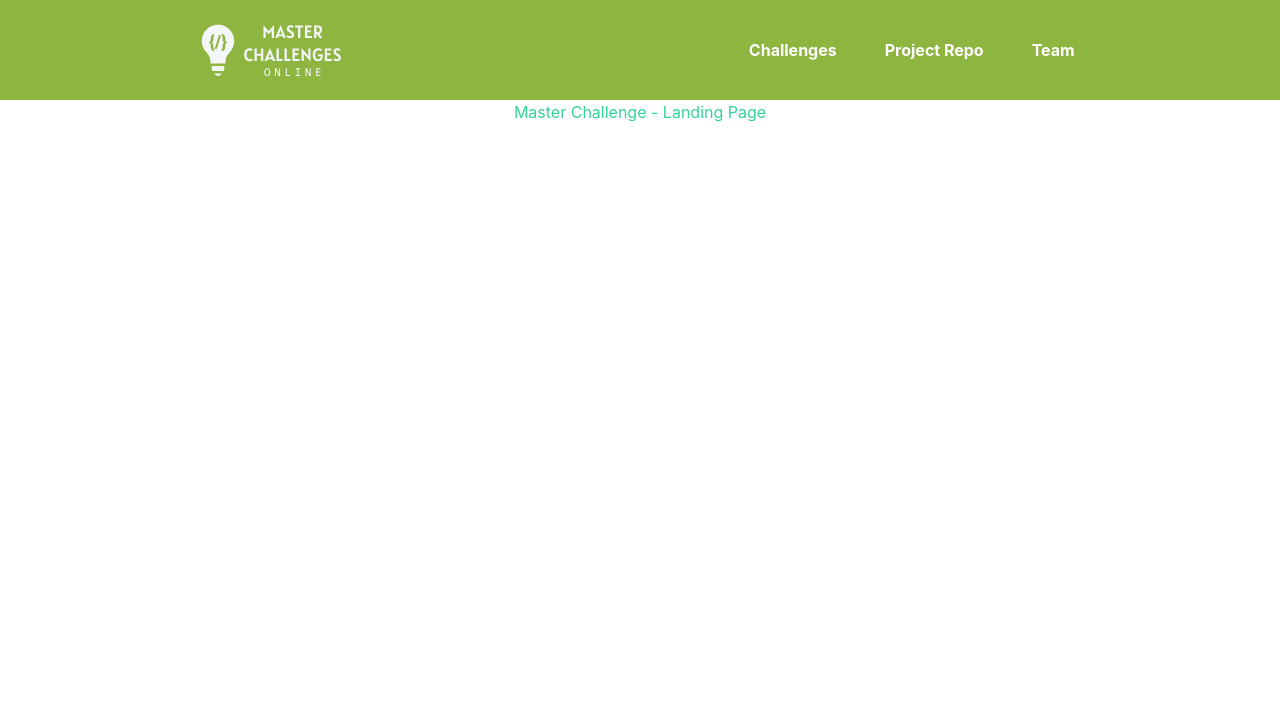
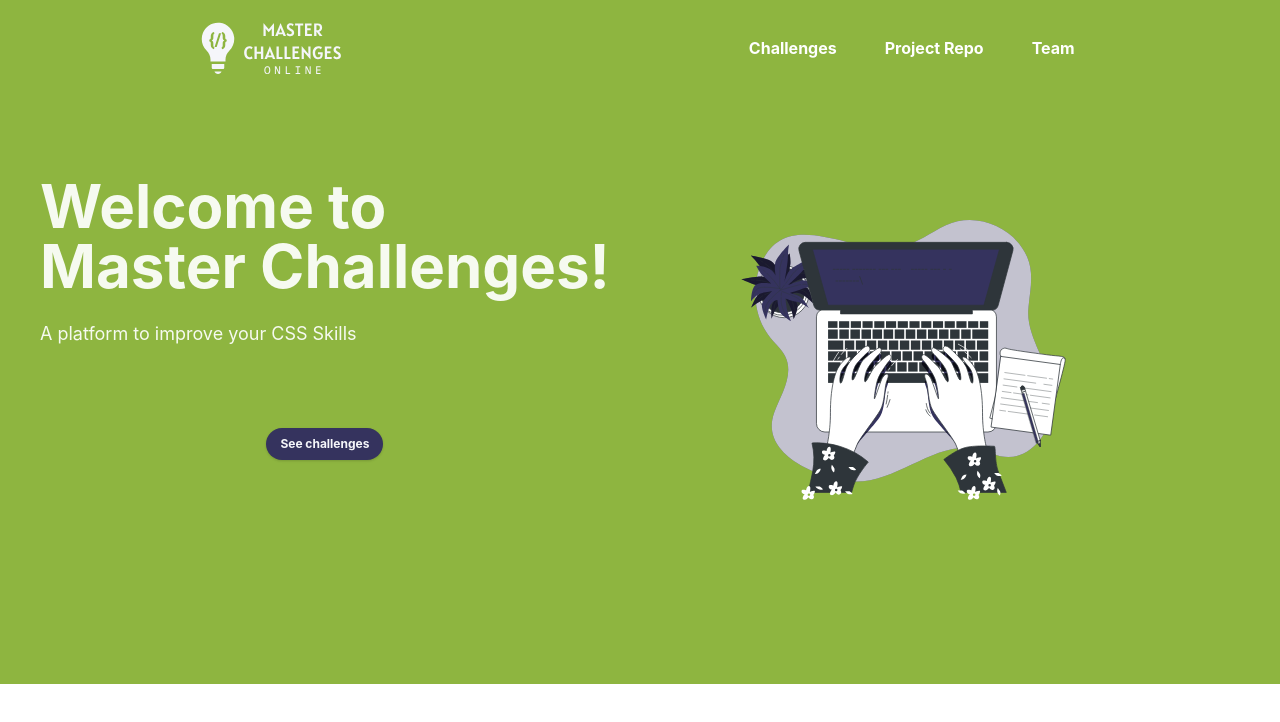
Before and after one commit to masterChallenge/Frontend, a Next.js app: page / in a window 1280 px wide. Shown: the top 722 px of the page. Built offline with nearby package versions, Linux system fonts and the light colour scheme.

Commit message:
Add Landing Page done

```diff
--- a/components/atoms/Button/Button.js
+++ b/components/atoms/Button/Button.js
@@ -1,9 +1,11 @@
 import React from 'react';
 
-const Button = ({ children, color }) => {
+const Button = ({ children, color, onClick }) => {
   return (
     <button
-      className={`flex rounded-2xl h-8 text-light shadow font-bold text-xs py-2 px-3.5 items-center bg-${color} my-auto`}
+      type='button'
+      className={`flex rounded-2xl h-8 text-light shadow font-bold text-xs py-2 px-3.5 items-center bg-${color} m-auto`}
+      onClick={onClick}
     >
       {children}
     </button>
--- a/components/molecules/Navbar/Navbar.jsx
+++ b/components/molecules/Navbar/Navbar.jsx
@@ -1,22 +1,22 @@
-import Link from "next/link";
-import Logo from "@assets/Logo-Horizontal-BW.svg";
+import Link from 'next/link';
+import Logo from '@assets/Logo-Horizontal-BW.svg';
 
 const Navbar = () => {
   return (
-    <header className="w-full bg-primary flex justify-around items-center">
-      <Link href="/">
-        <Logo className="m-5 cursor-pointer" />
+    <header className='w-full bg-primary flex justify-around items-center h-24'>
+      <Link href='/'>
+        <Logo className='m-5 cursor-pointer' />
       </Link>
-      <nav className="text-white font-bold">
-        <ul className="flex">
-          <li className="m-6">
-            <Link href="/home">Challenges</Link>
+      <nav className='text-white font-bold'>
+        <ul className='flex'>
+          <li className='m-6'>
+            <Link href='/home'>Challenges</Link>
           </li>
-          <li className="m-6">
-            <Link href="https://github.com/masterChallenge">Project Repo</Link>
+          <li className='m-6'>
+            <Link href='https://github.com/masterChallenge'>Project Repo</Link>
           </li>
-          <li className="m-6">
-            <Link href="/">Team</Link>
+          <li className='m-6'>
+            <Link href='/'>Team</Link>
           </li>
         </ul>
       </nav>
--- a/pages/index.js
+++ b/pages/index.js
@@ -1,11 +1,37 @@
+import React from 'react';
+import Button from '@components/atoms/Button/Button';
 import Navbar from '@components/molecules/Navbar/Navbar';
+import LandingImage from '@assets/Landing-image.svg';
+import { useRouter } from 'next/router';
 
 const Landing = () => {
+  const router = useRouter();
+
+  const handleRedirect = (e) => {
+    e.preventDefault();
+    router.push('/challenge/1');
+  };
+
   return (
-    <div className='flex justify-center flex-wrap'>
+    <>
       <Navbar />
-      <h1 className='text-green-400'>Master Challenge - Landing Page</h1>
-    </div>
+      <div className='fixed flex w-full pl-10 pt-20 bg-primary'>
+        <div>
+          <h1 className='text-6xl font-bold w-3/6 inline text-primary-lightest'>
+            Welcome to <br /> Master Challenges!
+          </h1>
+          <p className='mb-20 text-lg  mt-6 text-primary-lightest'>
+            A platform to improve your CSS Skills
+          </p>
+          <Button color='secondary' onClick={handleRedirect}>
+            See challenges
+          </Button>
+        </div>
+        <div className='w-3/6'>
+          <LandingImage className='ml-28' />
+        </div>
+      </div>
+    </>
   );
 };
 
```
Also changed, not shown: assets/Landing-image.svg (added), 1 other file (tests, documents, lock files or other folders).
